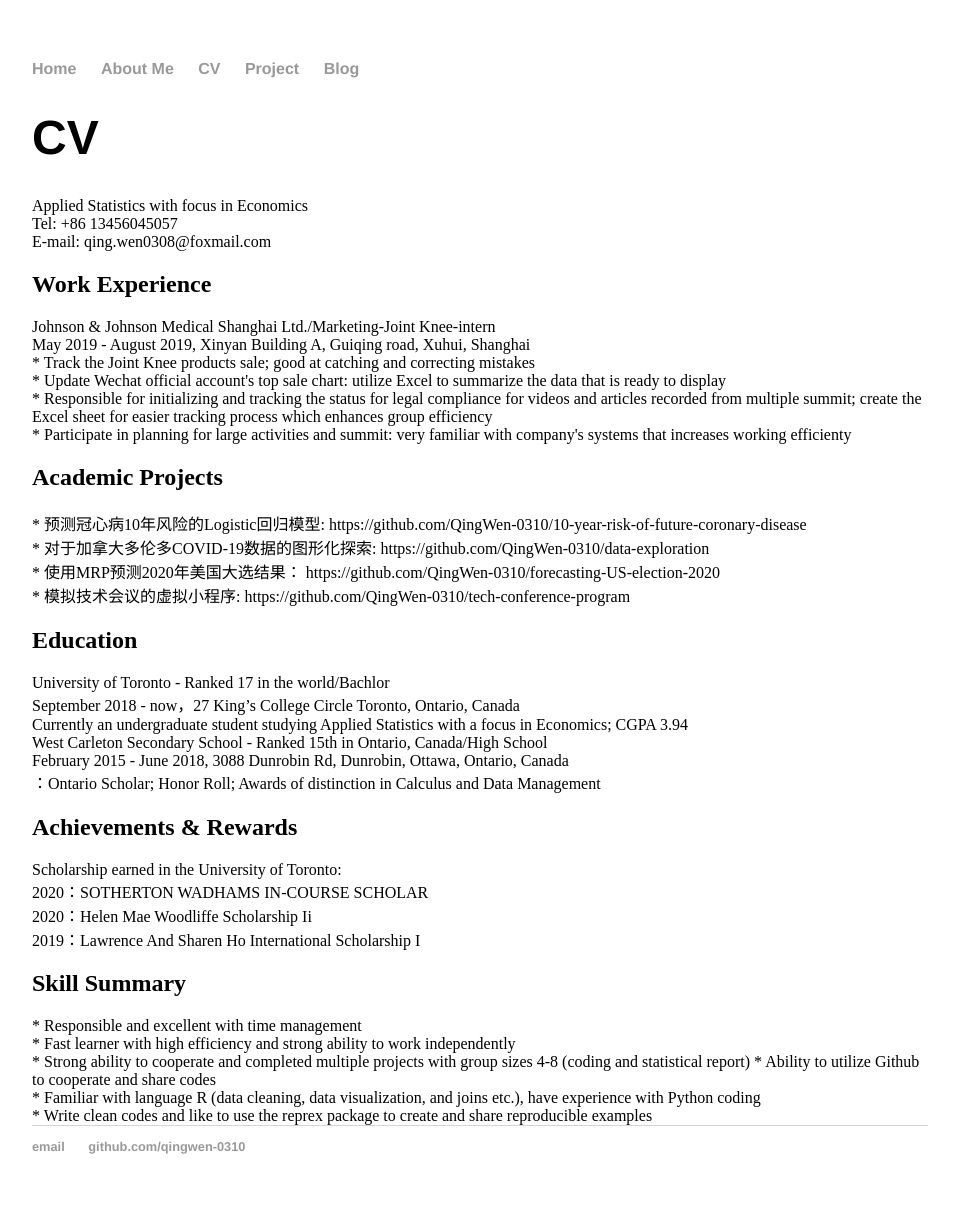
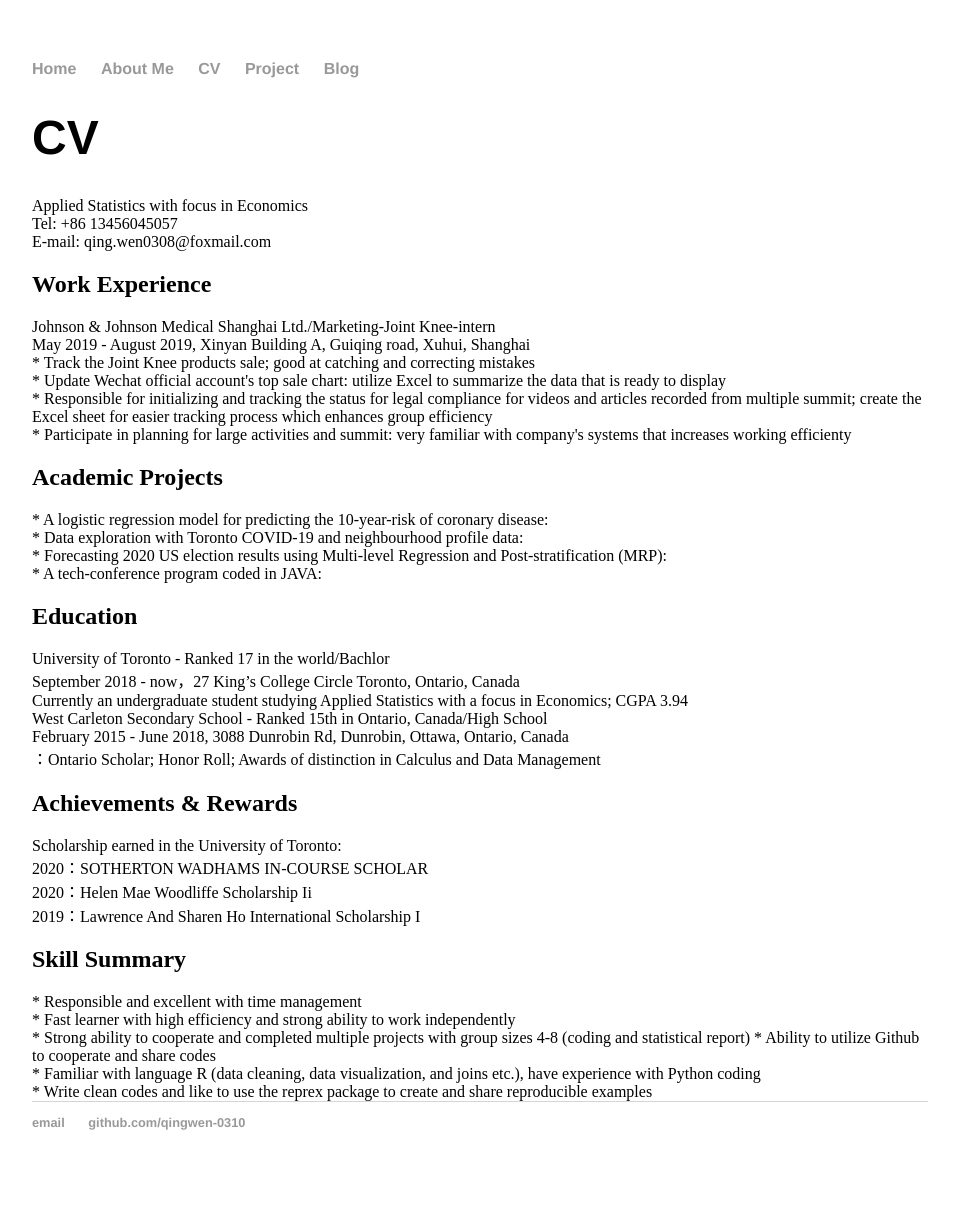
Before and after one commit to QingWen-0310/QingWen-0310.github.io, a Jekyll site: the page built from cv/index.html, in a window 1280 px wide. Shown: the whole page, without its empty margins (160-1119 px from the left). Built offline with Jekyll 4.4.1, drawn with Linux system fonts in a browser that asks for light colours; Markdown is read by kramdown in place of the engine named in the settings; after the commit the page ends 1190 px from its top, so only the background shows below that.

Commit message:
Update index.html

```diff
--- a/cv/index.html
+++ b/cv/index.html
@@ -16,12 +16,12 @@ May 2019 - August 2019, Xinyan Building A, Guiqing road, Xuhui, Shanghai <br>
 
 <span>
 <h2><b>Academic Projects</b></h2>
-* 预测冠心病10年风险的Logistic回归模型:
-https://github.com/QingWen-0310/10-year-risk-of-future-coronary-disease <br>
-* 对于加拿大多伦多COVID-19数据的图形化探索: https://github.com/QingWen-0310/data-exploration  <br>
-* 使用MRP预测2020年美国大选结果：
-https://github.com/QingWen-0310/forecasting-US-election-2020 <br>
-* 模拟技术会议的虚拟小程序: https://github.com/QingWen-0310/tech-conference-program  <br>
+* A logistic regression model for predicting the 10-year-risk of coronary disease:
+<a href="https://github.com/QingWen-0310/10-year-risk-of-future-coronary-disease"></a> <br>
+* Data exploration with Toronto COVID-19 and neighbourhood profile data: <a href ="https://github.com/QingWen-0310/data-exploration"></a>  <br>
+* Forecasting 2020 US election results using Multi-level Regression and Post-stratification (MRP):
+<a href = "https://github.com/QingWen-0310/forecasting-US-election-2020"></a> <br>
+* A tech-conference program coded in JAVA: <a href = "https://github.com/QingWen-0310/tech-conference-program"></a>  <br>
 
 <span>
 <h2><b>Education</b></h2>
```
